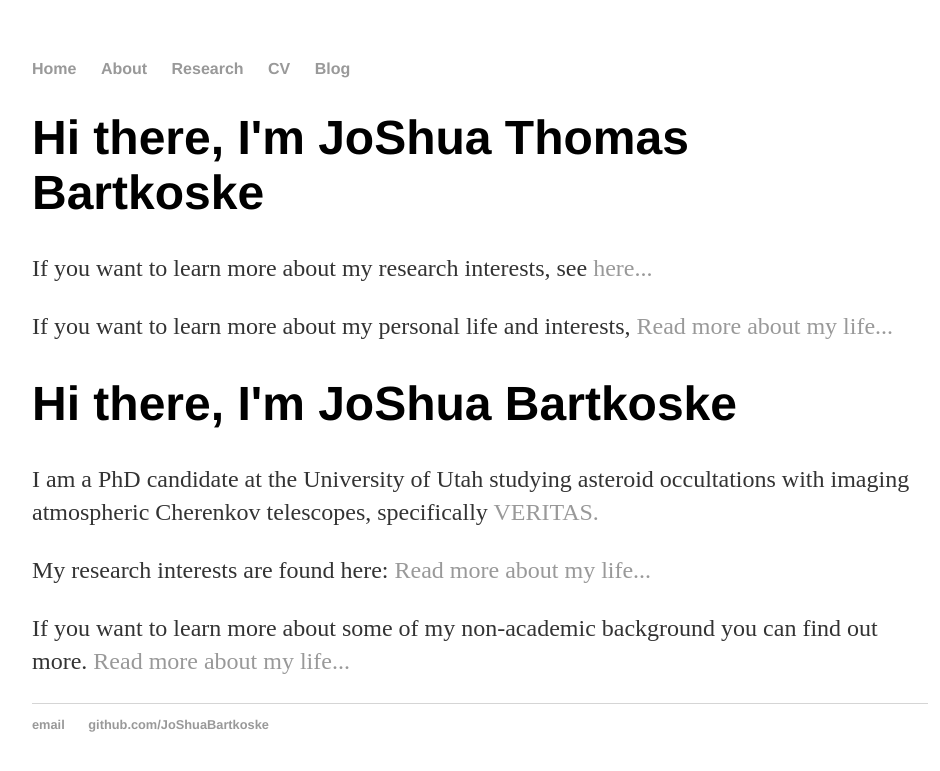
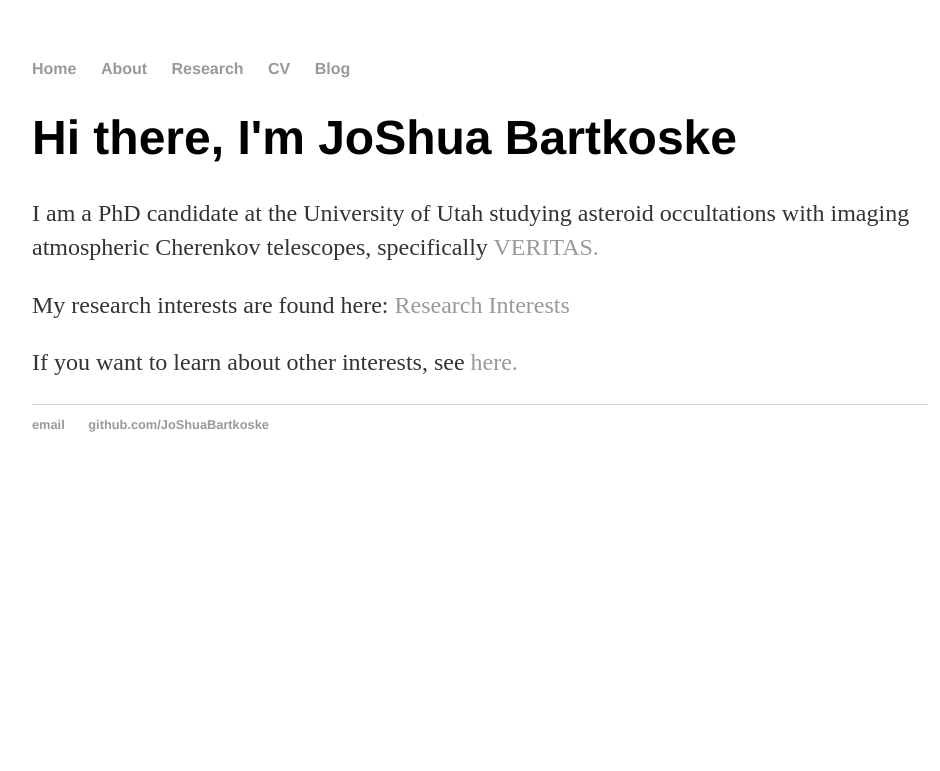
Before and after one commit to JoShuaBartkoske/JoShuaBartkoske.github.io, a Jekyll site: the page built from index.html, in a window 1280 px wide. Shown: the top 771 px of the page, without its empty margins (160-1100 px from the left). Built offline with Jekyll 4.4.1, drawn with Linux system fonts in a browser that asks for light colours.

Commit message:
Update index.html
Add link to "about" page

```diff
--- a/index.html
+++ b/index.html
@@ -1,14 +1,10 @@
 ---
 layout: default
-title: JoShua Bartkoske, lover of Jesus
+title: JoShua Bartkoske, lover of Jesus, explorer of the universe
 ---
 <div class="blurb">
-	<h1>Hi there, I'm JoShua Thomas Bartkoske</h1>
-	<p>If you want to learn more about my research interests, see <a href="/research">here...</a></p>
-	<p>If you want to learn more about my personal life and interests, <a href="/about">Read more about my life...</a></p>
 	<h1>Hi there, I'm JoShua Bartkoske</h1>
 	<p>I am a PhD candidate at the University of Utah studying asteroid occultations with imaging atmospheric Cherenkov telescopes, specifically <a href="https://veritas.sao.arizona.edu">VERITAS.</a></p>
-	<p>My research interests are found here: <a href="/research">Read more about my life...</a></p>
-	<p> </p>
-	<p>If you want to learn more about some of my non-academic background you can find out more. <a href="/about">Read more about my life...</a></p>
+	<p>My research interests are found here: <a href="/research">Research Interests</a></p>
+	<p>If you want to learn about other interests, see <a href="/about">here.</a></p>
 </div><!-- /.blurb -->
```
